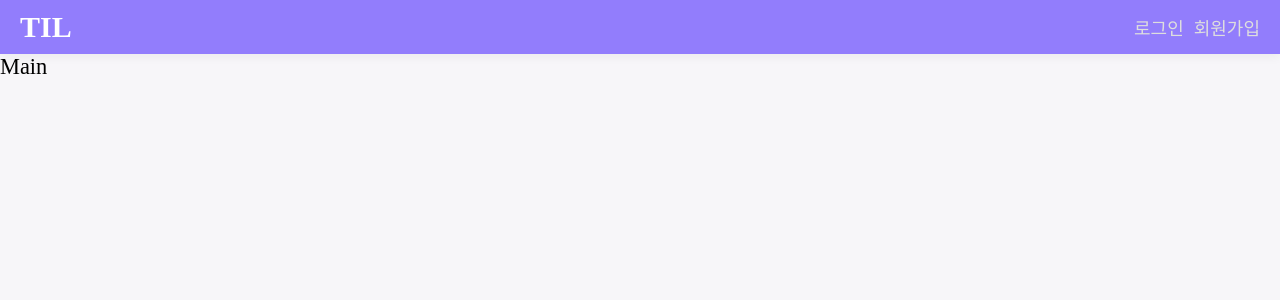
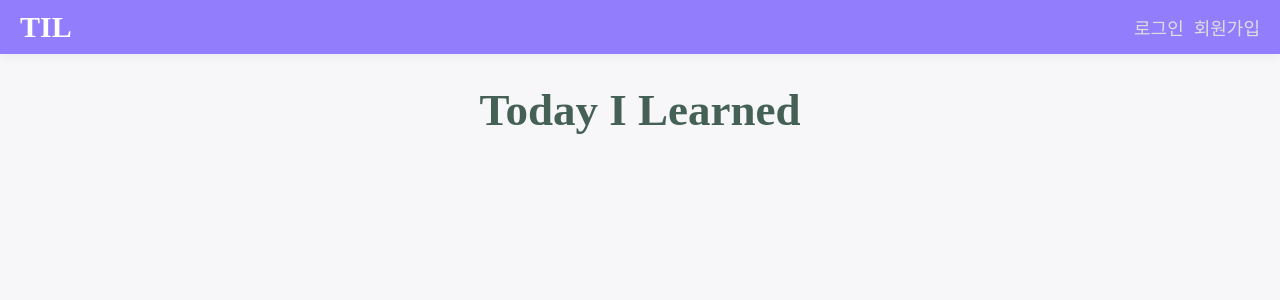
Before and after one commit to jeonghwanJay/vue-til, a Vue app in the folder vue-til/: page /main in a window 1280 px wide. Shown: the top 300 px of the page. Built offline with nearby package versions, Linux system fonts and the light colour scheme; no server answers; a web font is replaced by a local one.

Commit message:
edit : LoginForm, MainPage, index(in store folder)

```diff
--- a/vue-til/src/components/LoginForm.vue
+++ b/vue-til/src/components/LoginForm.vue
@@ -55,11 +55,10 @@ export default {
 					password: this.password,
 				}
 				const { data } = await loginUser(userData)
-				console.log(data.user.username)
+				console.log(data.token)
+				this.$store.commit("setToken", data.token)
 				this.$store.commit("setUsername", data.user.username)
 				this.$router.push("/main")
-				// this.logMessage = `${data.user.username} 님 환영합니다`
-				// this.initForm();
 			} catch (error) {
 				// 에러 핸들링할 코드
 				console.log(error.response.data)
--- a/vue-til/src/store/index.js
+++ b/vue-til/src/store/index.js
@@ -6,6 +6,7 @@ Vue.use(vuex)
 export default new vuex.Store({
 	state: {
 		username: "",
+		token: "",
 	},
 	getters: {
 		isLogin(state) {
@@ -19,5 +20,8 @@ export default new vuex.Store({
 		clearUsername(state) {
 			state.username = ""
 		},
+		setToken(state, token) {
+			state.token = token
+		},
 	},
 })
--- a/vue-til/src/views/MainPage.vue
+++ b/vue-til/src/views/MainPage.vue
@@ -1,9 +1,24 @@
 <template>
-	<div>Main</div>
+	<div>
+		<div class="main list-container contents">
+			<h1 class="page-header">Today I Learned</h1>
+		</div>
+	</div>
 </template>
 
 <script>
-export default {}
+import { fetchPosts } from "@/api/index"
+export default {
+	methods: {
+		async fetchData() {
+			const response = await fetchPosts()
+			console.log(response)
+		},
+	},
+	created() {
+		this.fetchData()
+	},
+}
 </script>
 
 <style></style>
```
